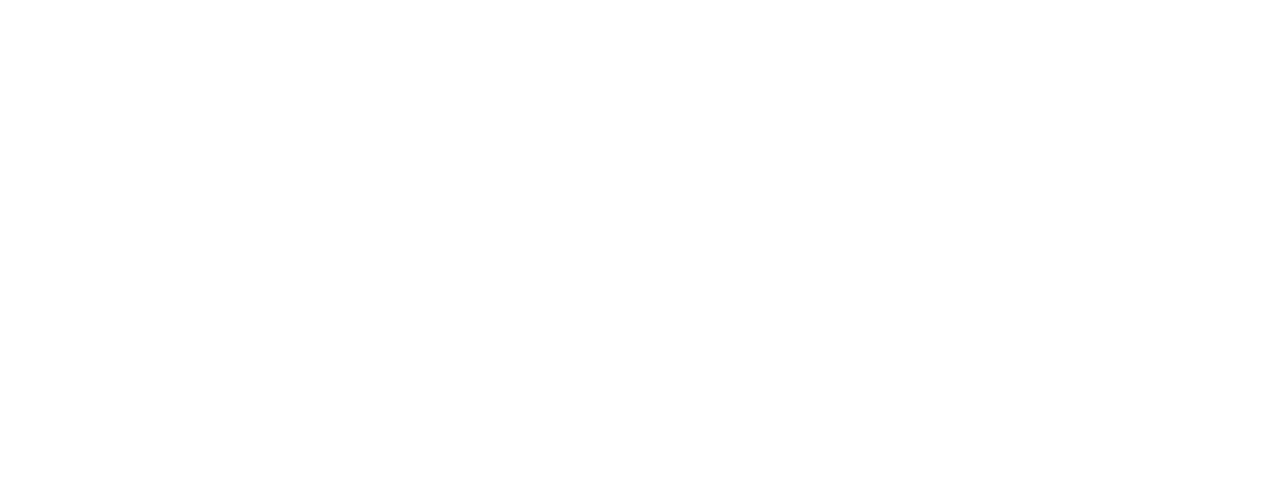
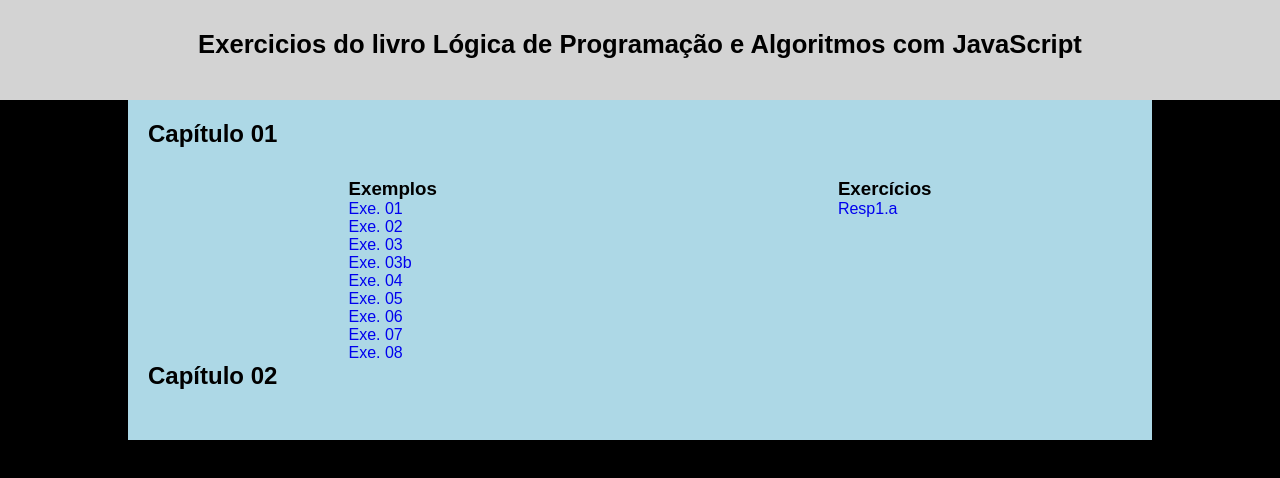
Before and after one commit to igorhgds/exercicios-livro-javascript, a plain HTML site: page index.html in a window 1280 px wide. Drawn offline with Linux system fonts and the light colour scheme.

Commit message:
melhorando index.html

```diff
--- a/index.html
+++ b/index.html
@@ -4,8 +4,39 @@
     <meta charset="UTF-8">
     <meta name="viewport" content="width=device-width, initial-scale=1.0">
     <title>Exercícios Livro JavaScript</title>
+    <link rel="stylesheet" href="style.css">
 </head>
 <body>
-
+    <header>
+        <h1>Exercicios do livro Lógica de Programação e Algoritmos com JavaScript</h1>
+    </header>
+    <main>
+        <h2>Capítulo 01</h2>
+        <section class="capitulo01">
+            <article class="exemplos">
+                <h3>Exemplos</h3>
+                <ul>
+                    <li><a href="capitulo01/exemplos/ex1_1.html">Exe. 01</a></li>
+                    <li><a href="capitulo01/exemplos/ex1_2.html">Exe. 02</a></li>
+                    <li><a href="capitulo01/exemplos/ex1_3.html">Exe. 03</a></li>
+                    <li><a href="capitulo01/exemplos/ex1_3b.html">Exe. 03b</a></li>
+                    <li><a href="capitulo01/exemplos/ex1_4.html">Exe. 04</a></li>
+                    <li><a href="capitulo01/exemplos/ex1_5.html">Exe. 05</a></li>
+                    <li><a href="capitulo01/exemplos/ex1_6.html">Exe. 06</a></li>
+                    <li><a href="capitulo01/exemplos/ex1_7.html">Exe. 07</a></li>
+                    <li><a href="capitulo01/exemplos/ex1_8.html">Exe. 08</a></li>
+                </ul>
+            </article>
+            <article class="exercicios">
+                <h3>Exercícios</h3>
+                <ul>
+                    <li><a href="capitulo01/exercicios/resp1_a.html">Resp1.a</a></li>
+                </ul>
+            </article>
+        </section>
+        <h2>Capítulo 02</h2>
+        <section class="capitulo02">
+        </section>
+    </main>
 </body>
 </html>
--- /dev/null
+++ b/style.css
@@ -0,0 +1,46 @@
+@charset "UTF-8";
+
+*{
+    margin: 0;
+    padding: 0;
+    box-sizing: border-box;
+    font-family: Arial, Helvetica, sans-serif;
+    text-decoration: none;
+}
+
+body{
+    height: 100vh;
+    width: 100vw;
+    background-color: black;
+}
+
+header{
+    background-color: lightgray;
+    height: 100px;
+    font-size: .8em;
+    padding: 30px 20px;
+}
+
+header h1{
+    text-align: center;
+}
+
+main{
+    background-color: lightblue;
+    width: 80%;
+    margin: auto;
+    padding: 20px;
+}
+
+section.capitulo01, section.capitulo02{
+    margin-top: 30px;
+    display: flex;
+    justify-content: space-around;
+}
+
+section.capitulo01 > article{
+}
+
+ul > li{
+    list-style-type: none;
+}
```
Also changed, not shown: capitulo01/exemplos/ex1_1.html (+2 -0 lines), capitulo01/exemplos/ex1_2.html (+2 -0 lines), capitulo01/exemplos/ex1_3.html (+2 -0 lines), capitulo01/exemplos/ex1_3b.html (+2 -0 lines), capitulo01/exemplos/ex1_4.html (+2 -0 lines), capitulo01/exemplos/ex1_5.html (+2 -0 lines), capitulo01/exemplos/ex1_6.html (+2 -0 lines), capitulo01/exemplos/ex1_7.html (+2 -0 lines), capitulo01/exemplos/ex1_8.html (+2 -0 lines), capitulo01/exercicios/resp1_a.html (+2 -0 lines).
